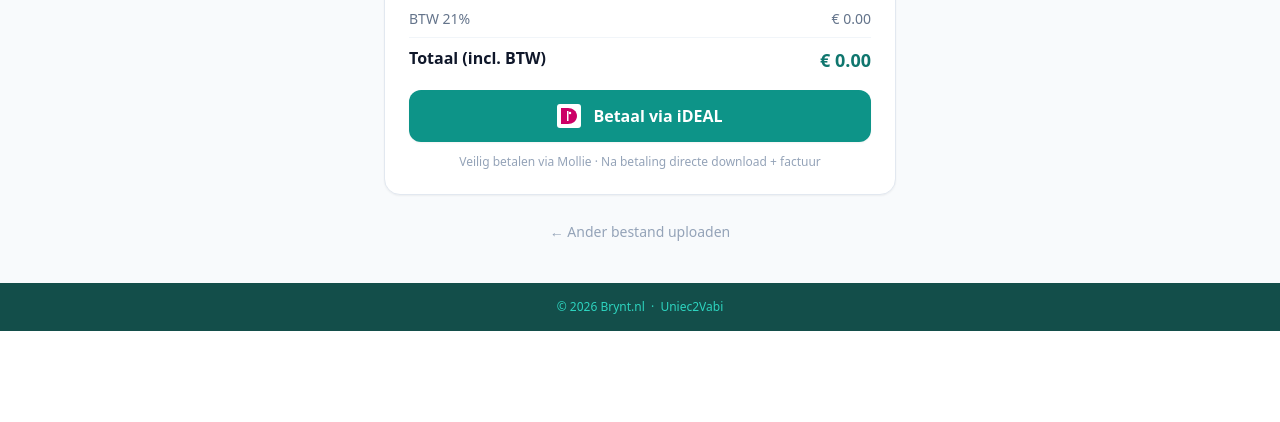
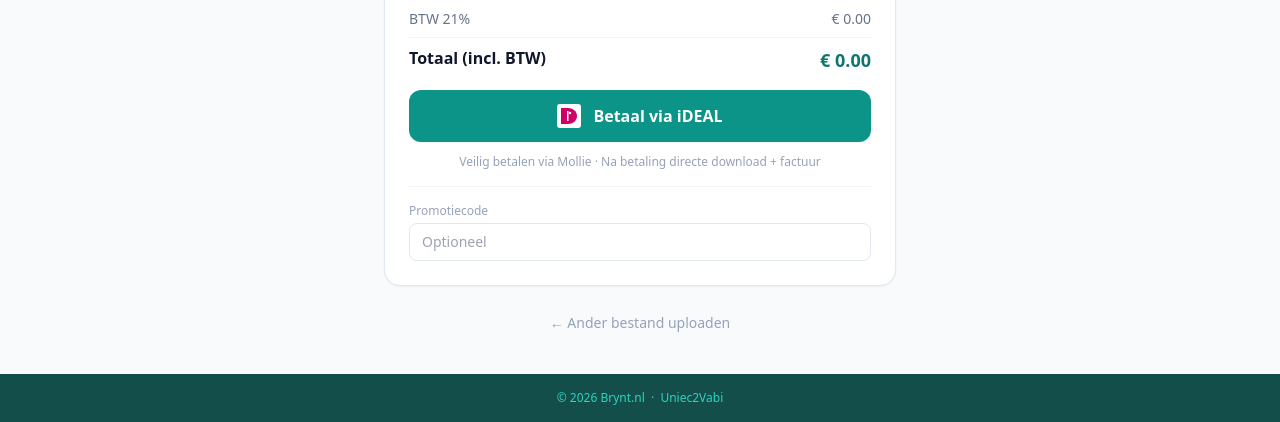
Before and after one commit to julianmvanderveer-dev/uniec2vabi, a Flask app: template templates/checkout.html in a window 1280 px wide. Shown: the part 599-1021 px from the top of the page. Before the commit the page ends 930 px from the top, so only its background shows below. Run offline with Flask 3, Linux system fonts and the light colour scheme; the template is opened without the code that fills it, so the values that code supplies are empty; some libraries are stand-ins or nearby versions.

Commit message:
Voeg promotiecode toe om betaling te omzeilen
- Nieuw BYPASS_CODES veld in config.py (kommagescheiden lijst)
- /pay route controleert promo_code uit formulier tegen BYPASS_CODES env var
- Promotiecode-invoerveld toegevoegd onderaan checkout.html

Co-Authored-By: Claude Sonnet 4.6 <noreply@anthropic.com>

```diff
--- a/app.py
+++ b/app.py
@@ -6,7 +6,7 @@ Routes:
   POST /upload              Bestand verwerken → redirect /checkout/<id>
   GET  /checkout/<id>       Preview + klantgegevens + betaalknop
   POST /convert-free/<id>   Gratis conversie (≤ FREE_UP_TO woningen)
-  POST /pay/<id>            Mollie betaling aanmaken → iDEAL
+  POST /pay/<id>            Mollie betaling aanmaken → iDEAL (of promotiecode)
   GET  /return              Terugkeer na betaling
   GET  /wait/<id>           Wachtpagina
   POST /webhook             Mollie webhook
@@ -353,6 +353,17 @@ def pay(file_id):
         flash('Vul je naam en e-mailadres in voor de factuur.', 'error')
         return redirect(url_for('checkout', file_id=file_id))
 
+    # Promotiecode — sla Mollie over
+    promo = request.form.get('promo_code', '').strip().upper()
+    valid_codes = {c.strip().upper() for c in
+                   os.environ.get('BYPASS_CODES', config.BYPASS_CODES).split(',') if c.strip()}
+    if promo and promo in valid_codes:
+        with _lock:
+            if file_id in _store:
+                _store[file_id]['customer']   = customer
+                _store[file_id]['invoice_nr'] = _invoice_nr()
+        return _do_conversion_and_redirect(file_id, entry)
+
     invoice_nr = _invoice_nr()
     with _lock:
         if file_id in _store:
--- a/config.py
+++ b/config.py
@@ -20,3 +20,7 @@ BEDRIJF_EMAIL       = 'info@borgch.nl'
 
 # Admin (factuuroverzicht) — stel in als Render environment variable ADMIN_KEY
 ADMIN_KEY = ''
+
+# Promotiecode(s) — kommagescheiden, stel in als Render environment variable BYPASS_CODES
+# Voorbeeld: BYPASS_CODES=INTERN,BENGCERT2024
+BYPASS_CODES = 'ORANJELAAN3G!'
--- a/templates/checkout.html
+++ b/templates/checkout.html
@@ -151,6 +151,14 @@
         <p class="text-center text-xs text-slate-400 mt-3">
           Veilig betalen via Mollie · Na betaling directe download + factuur
         </p>
+
+        <!-- Promotiecode -->
+        <div class="mt-4 pt-4 border-t border-slate-100">
+          <label class="text-xs text-slate-400 mb-1 block">Promotiecode</label>
+          <input type="text" name="promo_code" placeholder="Optioneel"
+                 class="w-full border border-slate-200 rounded-lg px-3 py-2 text-sm
+                        focus:outline-none focus:ring-2 focus:ring-brynt-400 text-slate-600">
+        </div>
       </div>
     </form>
     {% endif %}
```
